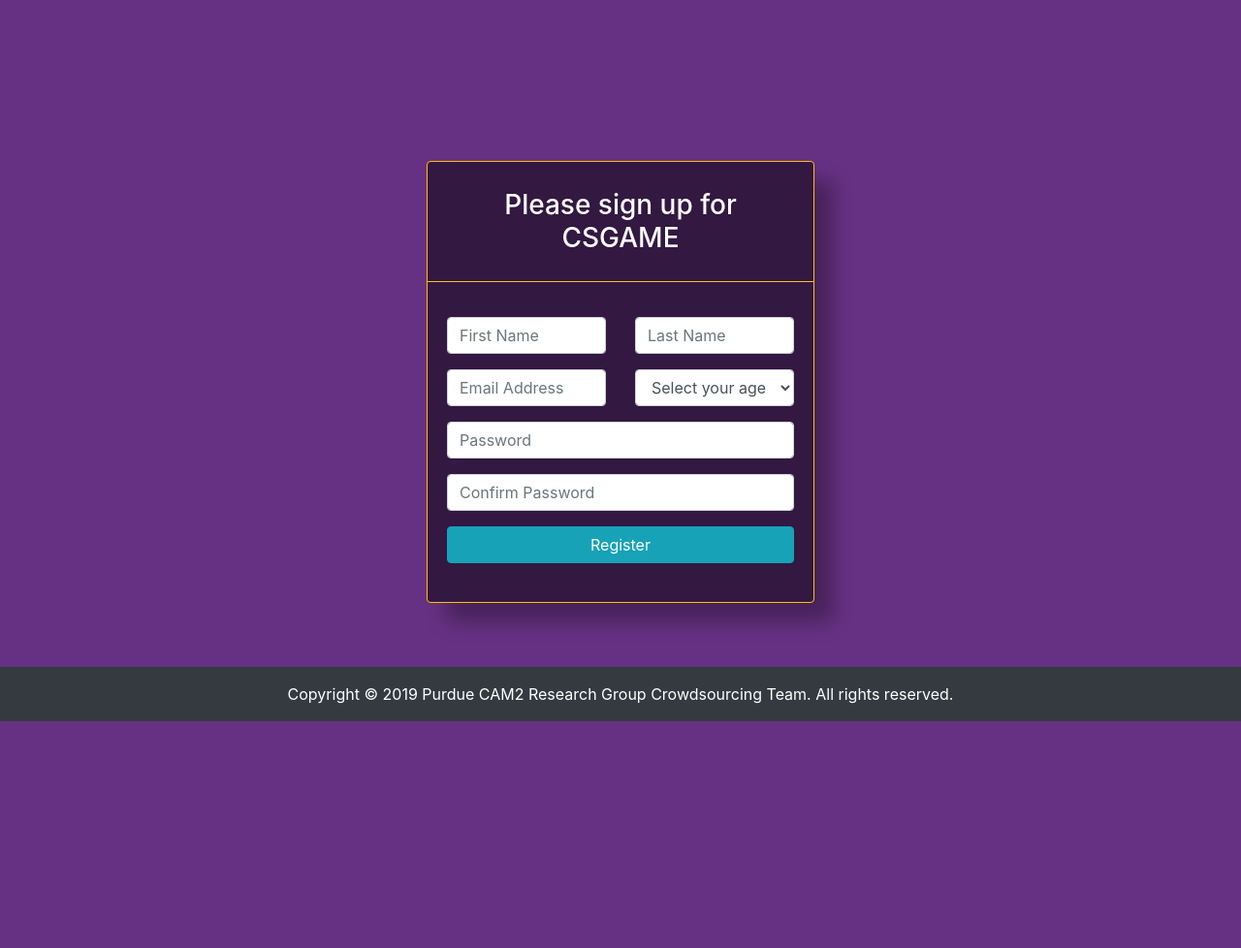
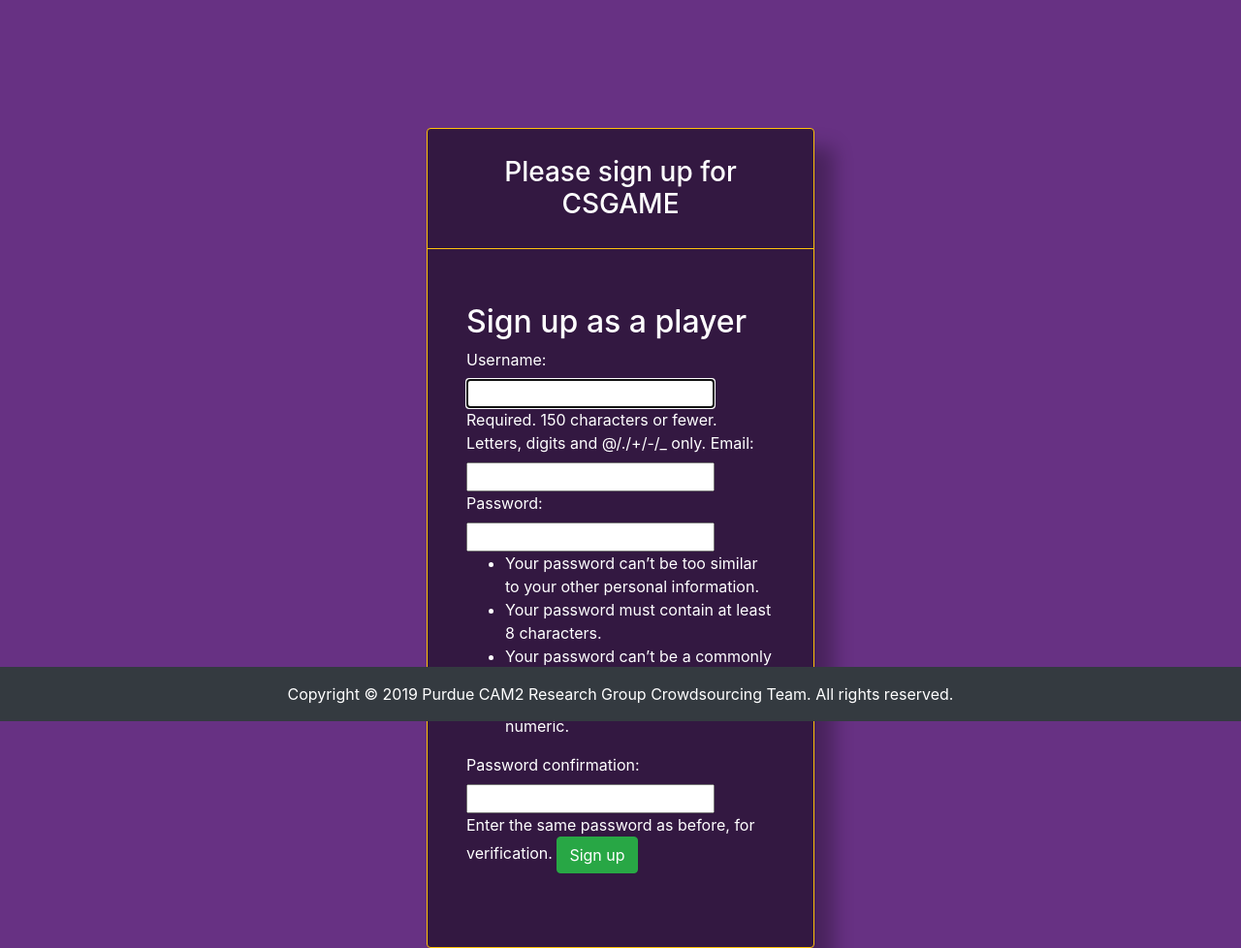
Before and after one commit to SionHu/Fairvision, a Django app: page /accounts/signup/player/ in a window 1280 px wide. Shown: the part 56-1034 px from the top of the page at 97% size. Before the commit the page ends 800 px from the top, so only its background shows below. Run offline with Django 3.2, Linux system fonts and the light colour scheme; some libraries are stand-ins or nearby versions; some web fonts are replaced.

Commit message:
temp registration form

```diff
--- a/csgame/templates/registration/signup_form.html
+++ b/csgame/templates/registration/signup_form.html
@@ -13,6 +13,7 @@
             </div>
 
             <div class="card-body" style="margin-bottom: 20px">
+<!--
 			    	<div class="row">
 			    	    <div class="col-xs-6 col-sm-6 col-md-6">
 			    	        <div class="form-group">
@@ -57,6 +58,20 @@
 			    	        </div>
 
 			    	<input type="submit" value="Register" class="btn btn-info btn-block">
+-->
+
+
+  <div class="row" style="margin: 20px">
+
+      <h2>Sign up as a {{ user_type }}</h2>
+      <form method="post" novalidate>
+        {% csrf_token %}
+        <input type="hidden" name="next" value="{{ next }}">
+        {{ form }}
+        <button type="submit" class="btn btn-success">Sign up</button>
+      </form>
+
+  </div>
             </div>
 
 	   </div>
```
